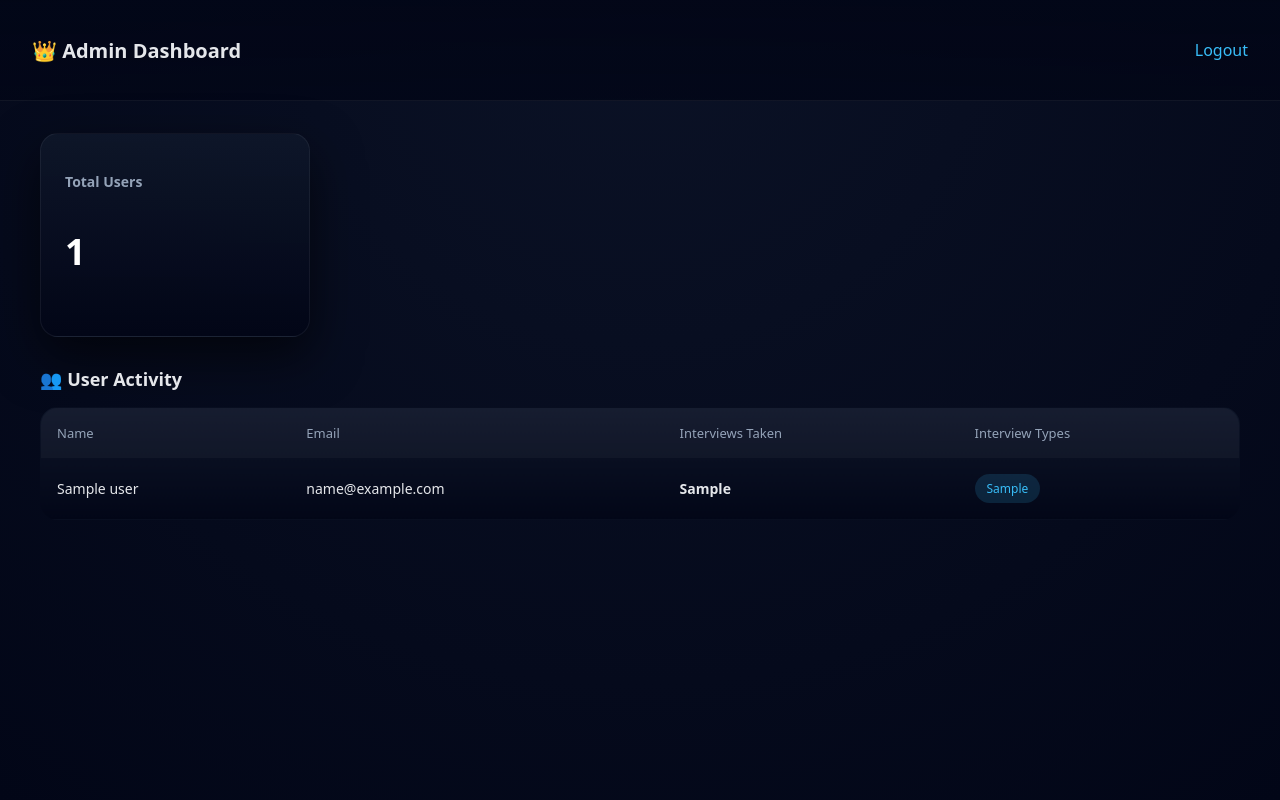
After one commit to harisaicheripelli11/interview-mate, a Flask app: template templates/admin.html in a window 1280 px wide. The commit adds this page. Run offline with Flask 3, Linux system fonts and the light colour scheme; the template is opened without the code that fills it: most values are stand-ins (such as "Sample title", 1, 10 or a date in 2020).

Commit message:
Add admin dashboard with user analytics and role-based access

```diff
--- a/app.py
+++ b/app.py
@@ -88,15 +88,24 @@ def login():
             cur.execute("SELECT * FROM users WHERE email=%s", (email,))
             user = cur.fetchone()
 
+        # ✅ VALID LOGIN
         if user and bcrypt.checkpw(password.encode(), user["password"].encode()):
             session["user"] = user["email"]
-            session["user_name"] = user["name"]   # ✅ ADD THIS
-            return redirect(url_for("dashboard"))
+            session["user_name"] = user["name"]
+            session["role"] = user["role"]   # 🔐 role stored
 
+            # 🔀 ROLE-BASED REDIRECT
+            if user["role"] == "admin":
+                return redirect(url_for("admin_dashboard"))
+            else:
+                return redirect(url_for("dashboard"))
 
+        # ❌ INVALID LOGIN
         return render_template("login.html", error="Invalid email or password")
 
+    # GET REQUEST
     return render_template("login.html")
+
 
 
 # ---------------- LOGOUT ----------------
@@ -112,6 +121,38 @@ def dashboard():
         return redirect(url_for("login"))
     return render_template("dashboard.html")
 
+#--------------------Admin-------------------
+
+@app.route("/admin")
+def admin_dashboard():
+    if "user" not in session or session.get("role") != "admin":
+        return redirect(url_for("login"))
+
+    with db.cursor() as cur:
+        # Total users
+        cur.execute("SELECT COUNT(*) AS total FROM users")
+        total_users = cur.fetchone()["total"]
+
+        # User + interview data
+        cur.execute("""
+            SELECT
+                u.name,
+                u.email,
+                COUNT(DISTINCT i.interview_id) AS interviews_taken,
+                GROUP_CONCAT(DISTINCT i.interview_value SEPARATOR ', ') AS interview_types
+            FROM users u
+            LEFT JOIN interview_scores i
+                ON u.email = i.user_email
+            GROUP BY u.id
+            ORDER BY interviews_taken DESC
+        """)
+        users = cur.fetchall()
+
+    return render_template(
+        "admin.html",
+        total_users=total_users,
+        users=users
+    )
 
 # ---------------- PROFILE ----------------
 @app.route("/profile")
--- /dev/null
+++ b/static/admin.css
@@ -0,0 +1,156 @@
+/* ================= BASE ================= */
+body {
+  margin: 0;
+  background: radial-gradient(circle at top, #0b1226, #020617);
+  color: #e5e7eb;
+  font-family: system-ui, -apple-system, BlinkMacSystemFont;
+  min-height: 100vh;
+}
+
+/* ================= TOP BAR ================= */
+.topbar {
+  padding: 20px 32px;
+  background: linear-gradient(
+    180deg,
+    rgba(2,6,23,0.95),
+    rgba(2,6,23,0.85)
+  );
+  display: flex;
+  justify-content: space-between;
+  align-items: center;
+  border-bottom: 1px solid rgba(255,255,255,0.06);
+}
+
+.topbar h2 {
+  font-size: 20px;
+  font-weight: 600;
+}
+
+.logout {
+  color: #38bdf8;
+  text-decoration: none;
+  font-weight: 500;
+}
+
+.logout:hover {
+  text-decoration: underline;
+}
+
+/* ================= LAYOUT ================= */
+.admin-container {
+  padding: 32px;
+  max-width: 1200px;
+  margin: auto;
+}
+
+/* ================= STATS ================= */
+.stats {
+  margin-bottom: 30px;
+}
+
+.stats .card {
+  background: linear-gradient(
+    180deg,
+    rgba(15,23,42,0.9),
+    rgba(2,6,23,0.95)
+  );
+  padding: 24px;
+  width: 220px;
+  border-radius: 18px;
+  border: 1px solid rgba(255,255,255,0.06);
+  box-shadow: 0 20px 50px rgba(0,0,0,0.6);
+}
+
+.stats h3 {
+  font-size: 14px;
+  color: #94a3b8;
+  margin-bottom: 10px;
+}
+
+.stats p {
+  font-size: 36px;
+  font-weight: 700;
+  color: #fff;
+}
+
+/* ================= TABLE SECTION ================= */
+.table-section h3 {
+  margin-bottom: 16px;
+  font-size: 18px;
+}
+
+/* ================= TABLE ================= */
+table {
+  width: 100%;
+  border-collapse: collapse;
+  background: linear-gradient(
+    180deg,
+    rgba(15,23,42,0.9),
+    rgba(2,6,23,0.95)
+  );
+  border-radius: 18px;
+  overflow: hidden;
+  border: 1px solid rgba(255,255,255,0.06);
+}
+
+thead {
+  background: rgba(255,255,255,0.03);
+}
+
+th {
+  padding: 16px;
+  text-align: left;
+  font-size: 13px;
+  color: #94a3b8;
+  font-weight: 500;
+}
+
+td {
+  padding: 16px;
+  font-size: 14px;
+  color: #e5e7eb;
+}
+
+tr {
+  border-bottom: 1px solid rgba(255,255,255,0.04);
+}
+
+tr:last-child {
+  border-bottom: none;
+}
+
+tr:nth-child(even) {
+  background: rgba(255,255,255,0.025);
+}
+
+/* ================= INTERVIEW TYPE TAG ================= */
+.tag {
+  display: inline-block;
+  padding: 6px 12px;
+  border-radius: 999px;
+  font-size: 12px;
+  font-weight: 500;
+  background: rgba(56,189,248,0.15);
+  color: #38bdf8;
+}
+
+/* ================= EMPTY STATE ================= */
+.muted {
+  font-size: 12px;
+  color: #64748b;
+}
+
+/* ================= RESPONSIVE ================= */
+@media (max-width: 768px) {
+  .stats .card {
+    width: 100%;
+  }
+
+  table {
+    font-size: 12px;
+  }
+
+  th, td {
+    padding: 12px;
+  }
+}
--- /dev/null
+++ b/templates/admin.html
@@ -0,0 +1,65 @@
+<!DOCTYPE html>
+<html lang="en">
+<head>
+  <meta charset="UTF-8">
+  <title>Admin Dashboard | Interview Mate</title>
+  <link rel="stylesheet" href="{{ url_for('static', filename='admin.css') }}">
+</head>
+
+<body>
+
+<!-- TOP BAR -->
+<header class="topbar">
+  <h2>👑 Admin Dashboard</h2>
+  <a href="/logout" class="logout">Logout</a>
+</header>
+
+<main class="admin-container">
+
+  <!-- STATS -->
+  <section class="stats">
+    <div class="card">
+      <h3>Total Users</h3>
+      <p>{{ total_users }}</p>
+    </div>
+  </section>
+
+  <!-- USER TABLE -->
+  <section class="table-section">
+    <h3>👥 User Activity</h3>
+
+    <table>
+      <thead>
+        <tr>
+          <th>Name</th>
+          <th>Email</th>
+          <th>Interviews Taken</th>
+          <th>Interview Types</th>
+        </tr>
+      </thead>
+
+      <tbody>
+        {% for u in users %}
+        <tr>
+          <td>{{ u.name }}</td>
+          <td>{{ u.email }}</td>
+          <td>
+            <strong>{{ u.interviews_taken }}</strong>
+          </td>
+          <td>
+            {% if u.interview_types %}
+              <span class="tag">{{ u.interview_types }}</span>
+            {% else %}
+              <span class="muted">No interviews</span>
+            {% endif %}
+          </td>
+        </tr>
+        {% endfor %}
+      </tbody>
+    </table>
+  </section>
+
+</main>
+
+</body>
+</html>
```
Also changed, not shown: static/dashboard.css (+0 -23 lines).
